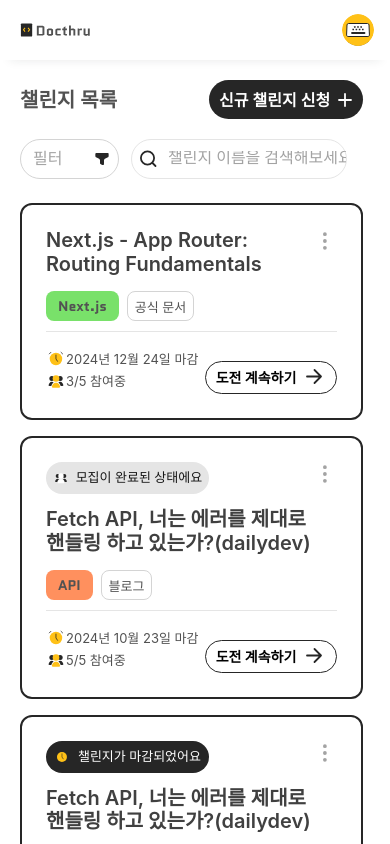
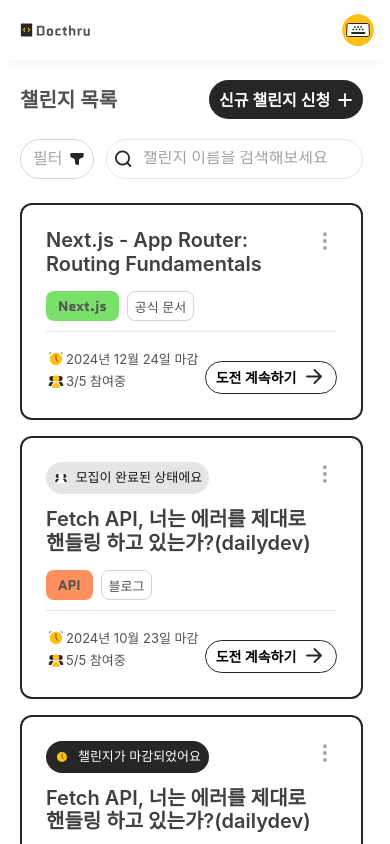
Before and after one commit to claudia99503/docthru-fe, a Next.js app: page / in a window 390 px wide. Shown: the top 844 px of the page. Built offline with nearby package versions, Linux system fonts and the light colour scheme; a web font is replaced by a local one.

Commit message:
:art: [Style] 카드 ui home.css로 통합 연결, 서치바 ui 수정

```diff
--- a/src/components/common/ChallengeSearchbarLarge.module.css
+++ b/src/components/common/ChallengeSearchbarLarge.module.css
@@ -5,6 +5,7 @@
   border: 1px solid var(--grey-200);
   border-radius: 20px;
   height: 40px;
+  width: 100%;
 }
 
 .icon {
@@ -41,7 +42,7 @@
 
 /* 태블릿 버전 */
 @media (min-width: 744px) and (max-width: 1199px) {
-  .ChallengeSearchBar {
+  .ChallengeSearchBarLarge {
     max-width: 696px;
   }
 
@@ -53,7 +54,7 @@
 
 /* 모바일 버전 */
 @media (max-width: 743px) {
-  .ChallengeSearchBar {
+  .ChallengeSearchBarLarge {
     max-width: 343px;
   }
 
--- a/src/pages/me/done/index.jsx
+++ b/src/pages/me/done/index.jsx
@@ -9,8 +9,7 @@
 import Card from '../../../components/challenge/Card';
 import { seed } from '../../../../mockup/challenge';
 
-import frameStyles from '../../../styles/pages/application/MyApplicationPage.module.css';
-import styles from '../../../styles/pages/me/MyChallengePage.module.css';
+import styles from '../../../styles/pages/Home.module.css';
 
 export default function MyFinishedChallengePage() {
   const isMobile = useMediaQuery({ query: '(max-width: 743px)' });
@@ -89,7 +88,7 @@
                   />
                 ))}
               </div>
-              <div className={frameStyles.paginationWrapper}>
+              <div className={styles.paginationWrapper}>
                 <Pagination
                   currentPage={currentPage}
                   totalPages={totalPages} // 계산된 totalPages 사용
--- a/src/pages/me/index.jsx
+++ b/src/pages/me/index.jsx
@@ -9,8 +9,7 @@
 import Card from '../../components/challenge/Card';
 import { seed } from '../../../mockup/challenge';
 
-import frameStyles from '../../styles/pages/application/MyApplicationPage.module.css';
-import styles from '../../styles/pages/me/MyChallengePage.module.css';
+import styles from '../../styles/pages/Home.module.css';
 
 // export const getStaticProps = async () => {
 //   const response = await axios(
@@ -96,7 +95,7 @@
                   />
                 ))}
               </div>
-              <div className={frameStyles.paginationWrapper}>
+              <div className={styles.paginationWrapper}>
                 <Pagination
                   currentPage={currentPage}
                   totalPages={totalPages} // 계산된 totalPages 사용
```
